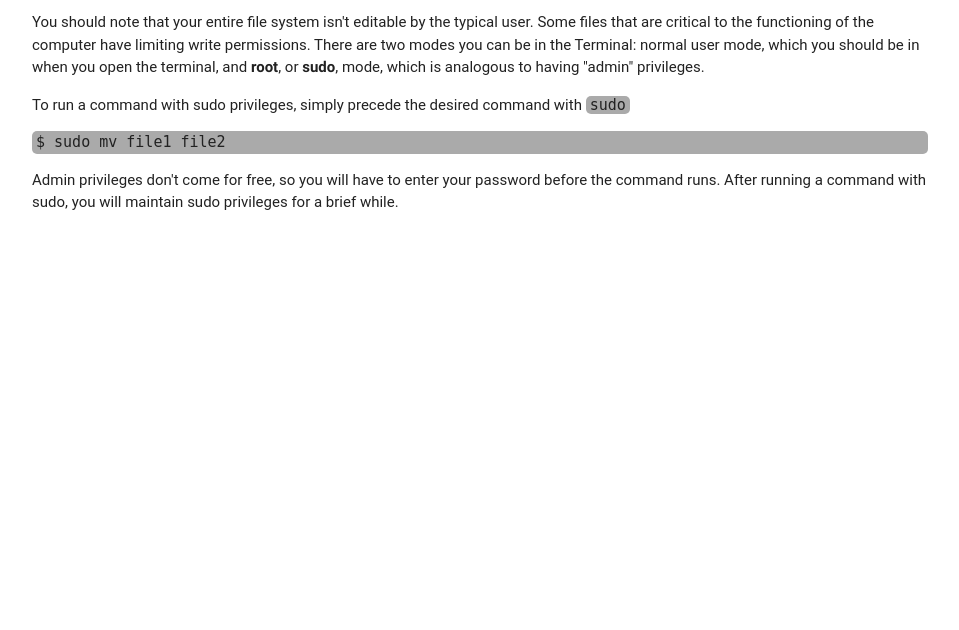
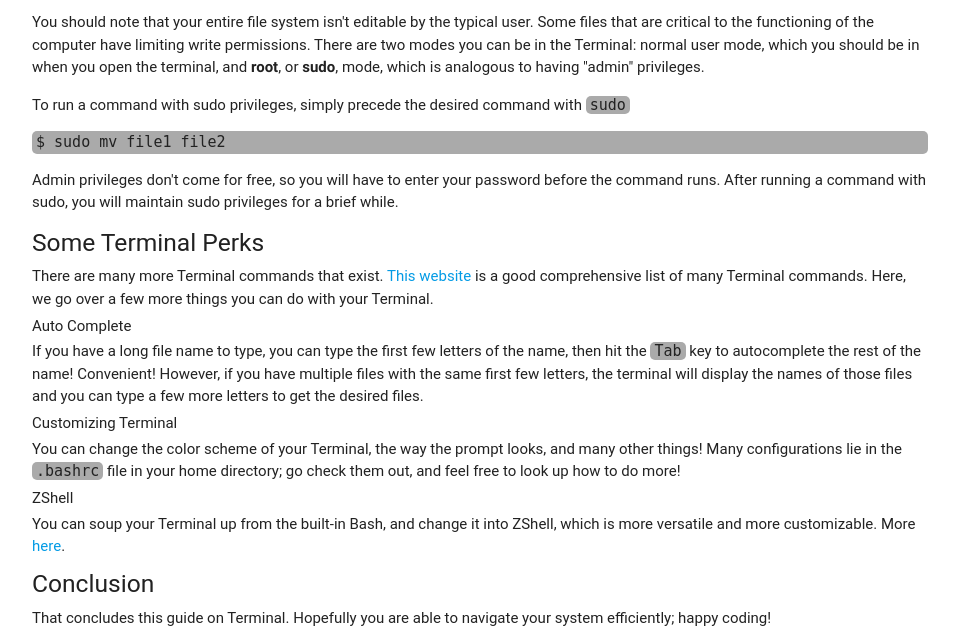
Before and after one commit to StuyCSDojo/dojo-website, a Flask app: template templates/tutorials/terminal.html in a window 1280 px wide. Shown: the part 2763-3393 px from the top of the page, without its empty margins (160-1119 px from the left). Before the commit the page ends 2973 px from the top, so only its background shows below. Run offline with Flask 2, Linux system fonts and the light colour scheme; the template is opened without the code that fills it, so the values that code supplies are empty; some libraries are stand-ins or nearby versions; some web fonts are replaced.

Commit message:
finished terminal guide

```diff
--- a/templates/tutorials/terminal.html
+++ b/templates/tutorials/terminal.html
@@ -106,4 +106,20 @@ starting directory will be in your home directory, which should look something l
 <p>To run a command with sudo privileges, simply precede the desired command with <code>sudo</code></p>
 <codeblock>$ sudo mv file1 file2</codeblock>
 <p>Admin privileges don't come for free, so you will have to enter your password before the command runs. After running a command with sudo, you will maintain sudo privileges for a brief while.</p>
+
+<h5>Some Terminal Perks</h5>
+There are many more Terminal commands that exist. <a href="http://ss64.com/bash/">This website</a> is a good comprehensive list of many Terminal commands. Here, we go over a few more things you can do with your Terminal.
+
+<h6>Auto Complete</h6>
+If you have a long file name to type, you can type the first few letters of the name, then hit the <code>Tab</code> key to autocomplete the rest of the name! Convenient! However, if you have multiple files with the same first few letters, the terminal will display the names of those files and you can type a few more letters to get the desired files.
+
+<h6>Customizing Terminal</h6>
+You can change the color scheme of your Terminal, the way the prompt looks, and many other things! Many configurations lie in the <code>.bashrc</code> file in your home directory; go check them out, and feel free to look up how to do more!
+
+<h6>ZShell</h6>
+You can soup your Terminal up from the built-in Bash, and change it into ZShell, which is more versatile and more customizable. More <a href="http://www.zsh.org/">here</a>.
+
+<h5>Conclusion</h5>
+That concludes this guide on Terminal. Hopefully you are able to navigate your system efficiently; happy coding!
+
 {% endblock %}
```
